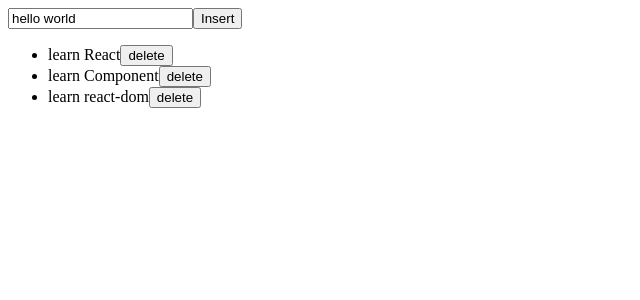
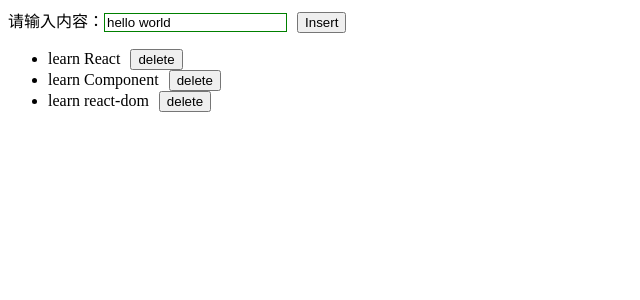
Before and after one commit to jv-lee/React, a React (Create React App) app in the folder react-web/my-app/: page / in a window 1280 px wide. Shown: the top 300 px of the page, without its empty margins (0-640 px from the left). Built offline with nearby package versions, Linux system fonts and the light colour scheme.

Commit message:
update code

```diff
--- a/react-web/my-app/src/component/TodoList.js
+++ b/react-web/my-app/src/component/TodoList.js
@@ -1,22 +1,52 @@
 import React, { Component, Fragment } from 'react';
+import '../css/style.css';
 
 class TodoList extends Component {
 
   constructor(props) {
     super(props);
+
+    this.handlerInsertEvent = this.handlerInsertEvent.bind(this);
+    this.handlerInputChange = this.handlerInputChange.bind(this);
+    this.handlerKeyUp = this.handlerKeyUp.bind(this);
+
     this.state = {
       inputValue: `hello world`,
       list: [`learn React`, `learn Component`, `learn react-dom`]
     }
   }
 
+  /**
+   * 监听输入
+   * @param {元素事件对象} e
+   */
   handlerInputChange (e) {
     this.setState({
       inputValue: e.target.value
     });
   }
 
+  /**
+   * 添加item项
+   * @param {元素事件对象} e
+   */
   handlerInsertEvent (e) {
+    this.insertDataToList();
+  }
+
+  /**
+   * 监听键盘up事件
+   * @param {元素事件对象} e
+   */
+  handlerKeyUp (e) {
+    if (e.keyCode !== 13) return;
+    this.insertDataToList();
+  }
+
+  /**
+   * 清除输入框，将输入内容添加到list中
+   */
+  insertDataToList () {
     if (this.state.inputValue === '') return;
     const list = [...this.state.list, this.state.inputValue];
     this.setState({
@@ -25,6 +55,10 @@
     });
   }
 
+  /**
+   * 删除item项
+   * @param {item下标} index
+   */
   handlerDeleteEvent (index) {
     const list = [...this.state.list];
     list.splice(index, 1);
@@ -33,22 +67,31 @@
     });
   }
 
+  /**
+   * 获取items列表渲染方法
+   */
+  getListItems () {
+    return this.state.list.map((value, index) => {
+      return (
+        <li key={index}>{value}
+          <button onClick={this.handlerDeleteEvent.bind(this, index)}>delete</button>
+        </li>
+      );
+    });
+  }
+
   render () {
     return (
       <Fragment>
-        <input value={this.state.inputValue}
-          onChange={this.handlerInputChange.bind(this)} />
-        <button onClick={this.handlerInsertEvent.bind(this)}>Insert</button>
+        {/* JSX 注释 */}
+        <label htmlFor="my-input">请输入内容：</label>
+        <input id="my-input" className="input"
+          value={this.state.inputValue}
+          onChange={this.handlerInputChange}
+          onKeyUp={this.handlerKeyUp} />
+        <button onClick={this.handlerInsertEvent}>Insert</button>
         <ul>
-          {
-            this.state.list.map((value, index) => {
-              return (
-                <li key={index}>{value}
-                  <button onClick={this.handlerDeleteEvent.bind(this, index)}>delete</button>
-                </li>
-              );
-            })
-          }
+          {this.getListItems()}
         </ul>
       </Fragment>
     );
--- /dev/null
+++ b/react-web/my-app/src/css/style.css
@@ -0,0 +1,6 @@
+.input{
+  border: 1px solid green;
+}
+button{
+  margin-left: 10px;
+}
```
